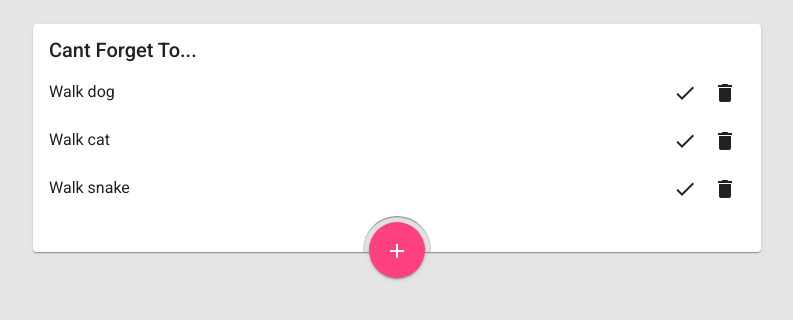
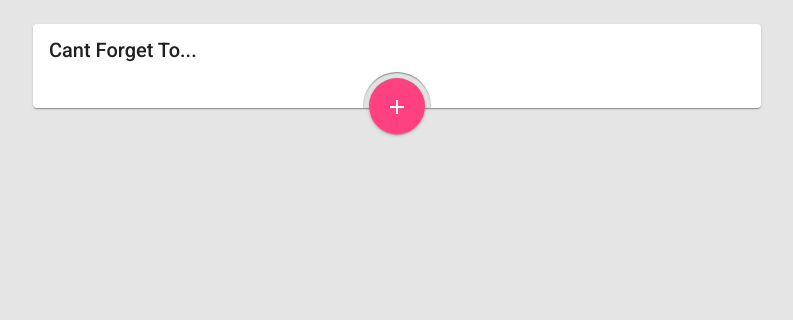
Before and after one commit to sydneyluce/cant-forget-to, an Angular app: page / in a window 1280 px wide. Shown: the top 320 px of the page, without its empty margins (243-1036 px from the left). Built offline with nearby package versions, Linux system fonts and the light colour scheme.

Commit message:
Created TodoService

```diff
--- a/src/app/app.component.html
+++ b/src/app/app.component.html
@@ -7,8 +7,8 @@
 		</mat-card-header>
 		<mat-card-content>
 			<app-todo-list
-				[todos]="todoList"
-				[completedTodos]="completedTodoList"
+				[todos]="todos$ | async"
+				[completedTodos]="completedTodos$ | async"
 				(todoCompleted)="onTodoCompleted($event)"
 				(todoRemovalRequested)="onTodoRemovalRequested($event)">
 			</app-todo-list>
--- a/src/app/app.component.ts
+++ b/src/app/app.component.ts
@@ -1,5 +1,6 @@
 import { Component, OnInit } from '@angular/core';
-import { FormGroup, Validators, FormControl } from '@angular/forms';
+import { TodoService } from './services/todo/todo.service';
+import { Observable } from 'rxjs';
 
 @Component({
   selector: 'app-root',
@@ -7,41 +8,35 @@ import { FormGroup, Validators, FormControl } from '@angular/forms';
   styleUrls: ['./app.component.scss']
 })
 export class AppComponent implements OnInit {
+	public completedTodos$: Observable<string[]>;
+	public todos$: Observable<string[]>;
+
 	public showTodoForm = false;
 
-	public todoList = [
-		"Walk dog",
-		"Walk cat",
-		"Walk snake"
-	];
+	constructor(
+		private readonly _todoService: TodoService
+	) {}
 
-	public completedTodoList = [];
-
-	public ngOnInit(): void {}
+	public ngOnInit(): void {
+		this.completedTodos$ = this._todoService.compeletedTodoList;
+		this.todos$ = this._todoService.todoList;
+	}
 
 	public onTodoCompleted(index: number): void {
-		const completedTodo = this.todoList[index];
-
-		this.completedTodoList.push(completedTodo);
-
-		this._removeTodo(index);
+		this._todoService.completeTodo(index);
 	}
 
 	public onTodoFormSubmitted(description: string): void {
-		this.todoList.push(description);
+		this._todoService.addTodo(description);
 
 		this.toggleTodoForm();
 	}
 
 	public onTodoRemovalRequested(index: number): void {
-		this._removeTodo(index);
+		this._todoService.removeTodo(index);
 	}
 
 	public toggleTodoForm(): void {
 		this.showTodoForm = !this.showTodoForm;
 	}
-
-	private _removeTodo(index: number): void {
-		this.todoList.splice(index, 1);
-	}
 }
--- /dev/null
+++ b/src/app/services/todo/todo.service.ts
@@ -0,0 +1,64 @@
+import { Injectable } from '@angular/core';
+import { BehaviorSubject, Observable } from 'rxjs';
+
+@Injectable({
+  providedIn: 'root'
+})
+export class TodoService {
+	private readonly _completedTodoListKey: string = 'completedTodoList';
+	private readonly _todoListKey: string = 'todoList';
+
+	private _completedTodoList: BehaviorSubject<string[]>;
+	private _todoList: BehaviorSubject<string[]>;
+
+	constructor() {
+		this._completedTodoList = new BehaviorSubject(this._retrieveTodoListFromLocalStorage(this._completedTodoListKey));
+		this._todoList = new BehaviorSubject(this._retrieveTodoListFromLocalStorage(this._todoListKey));
+	}
+
+	public get compeletedTodoList(): Observable<string[]> {
+		return this._completedTodoList.asObservable();
+	}
+
+	public get todoList(): Observable<string[]> {
+		return this._todoList.asObservable();
+	}
+
+	public addTodo(description: string): void {
+		const updatedTodoList = [...this._todoList.value, description];
+
+		this._todoList.next(updatedTodoList);
+
+		this._updateTodoListInLocalStorage(this._todoListKey, updatedTodoList);
+	}
+
+	public completeTodo(index: number): void {
+		const updatedCompletedTodoList = [...this._completedTodoList.value, this._todoList.value[index]];
+
+		this._completedTodoList.next(updatedCompletedTodoList);
+
+		this._updateTodoListInLocalStorage(this._completedTodoListKey, updatedCompletedTodoList);
+
+		this.removeTodo(index);
+	}
+
+	public removeTodo(index: number): void {
+		const updatedTodoList = [...this._todoList.value];
+
+		updatedTodoList.splice(index, 1);
+
+		this._todoList.next(updatedTodoList);
+
+		this._updateTodoListInLocalStorage(this._todoListKey, updatedTodoList);
+	}
+
+	private _updateTodoListInLocalStorage(key: string, updatedTodoList: string[]): void {
+		localStorage.setItem(key, btoa(JSON.stringify(updatedTodoList)));
+	}
+
+	private _retrieveTodoListFromLocalStorage(key: string): string[] {
+		const serializedTodoList: string = localStorage.getItem(key);
+
+		return serializedTodoList ? JSON.parse(atob(serializedTodoList)) : [];
+	}
+}
```
Also changed, not shown: 1 other file (tests, documents, lock files or other folders).
